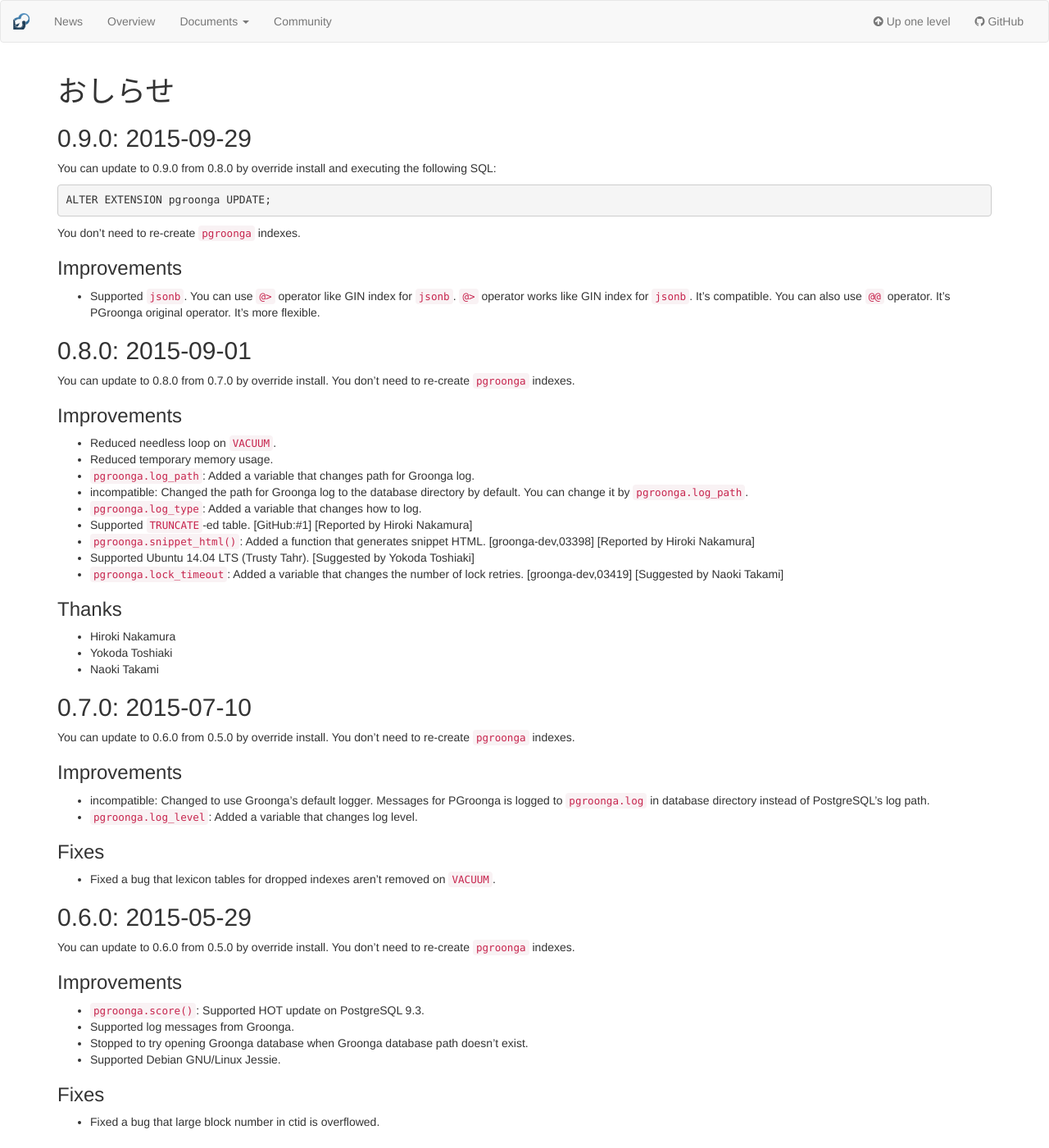
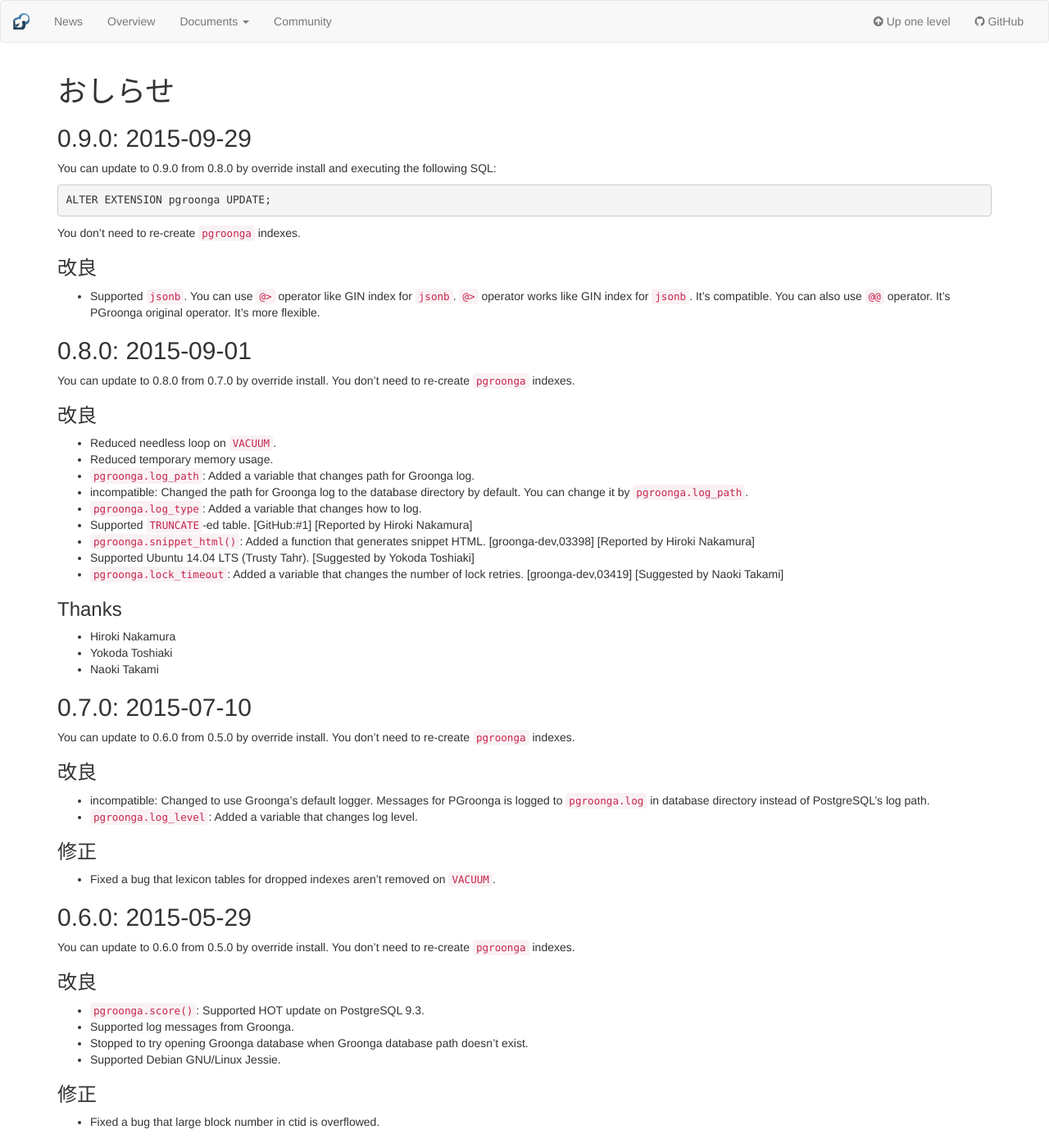
Before and after one commit to pgroonga/pgroonga.github.io, a Jekyll site: the page built from ja/news/index.md, in a window 1280 px wide and 1400 px high. Shown: the whole window at 82% size. Built offline with Jekyll 4.4.1, drawn with Linux system fonts in a browser that asks for light colours; some of the changed text lies outside the part shown.

Commit message:
Update news

````diff
--- a/ja/news/index.md
+++ b/ja/news/index.md
@@ -15,7 +15,7 @@ ALTER EXTENSION pgroonga UPDATE;
 
 You don't need to re-create `pgroonga` indexes.
 
-### Improvements
+### 改良
 
   * Supported `jsonb`. You can use `@>` operator like GIN index for `jsonb`. `@>` operator works like GIN index for `jsonb`. It's compatible. You can also use `@@` operator. It's PGroonga original operator. It's more flexible.
 
@@ -23,7 +23,7 @@ You don't need to re-create `pgroonga` indexes.
 
 You can update to 0.8.0 from 0.7.0 by override install. You don't need to re-create `pgroonga` indexes.
 
-### Improvements
+### 改良
 
   * Reduced needless loop on `VACUUM`.
   * Reduced temporary memory usage.
@@ -45,12 +45,12 @@ You can update to 0.8.0 from 0.7.0 by override install. You don't need to re-cre
 
 You can update to 0.6.0 from 0.5.0 by override install. You don't need to re-create `pgroonga` indexes.
 
-### Improvements
+### 改良
 
   * incompatible: Changed to use Groonga's default logger. Messages for PGroonga is logged to `pgroonga.log` in database directory instead of PostgreSQL's log path.
   * `pgroonga.log_level`: Added a variable that changes log level.
 
-### Fixes
+### 修正
 
   * Fixed a bug that lexicon tables for dropped indexes aren't removed on `VACUUM`.
 
@@ -58,14 +58,14 @@ You can update to 0.6.0 from 0.5.0 by override install. You don't need to re-cre
 
 You can update to 0.6.0 from 0.5.0 by override install. You don't need to re-create `pgroonga` indexes.
 
-### Improvements
+### 改良
 
   * `pgroonga.score()`: Supported HOT update on PostgreSQL 9.3.
   * Supported log messages from Groonga.
   * Stopped to try opening Groonga database when Groonga database path doesn't exist.
   * Supported Debian GNU/Linux Jessie.
 
-### Fixes
+### 修正
 
   * Fixed a bug that large block number in ctid is overflowed.
 
@@ -79,7 +79,7 @@ CREATE EXTENSION pgroonga;
 -- Create your pgroonga indexes again.
 ```
 
-### Improvements
+### 改良
 
   * `pgroonga.score()`: Supported HOT update.
   * Supported Ubuntu 15.04 Vivid Vervet.
@@ -99,7 +99,7 @@ CREATE EXTENSION pgroonga;
 -- Create your pgroonga indexes again.
 ```
 
-### Improvements
+### 改良
 
   * Supported `column LIKE '%keyword'` as a short cut of `column @@ 'keyword'`.
   * Supported range search with multi-column index.
@@ -132,7 +132,7 @@ CREATE EXTENSION pgroonga;
 -- Create your pgroonga indexes again.
 ```
 
-### Improvements
+### 改良
 
   * Supported encoding
   * Supported customizing tokenizer and normalizer by `WITH` such as:
````
Also changed, not shown: 1 other file.
